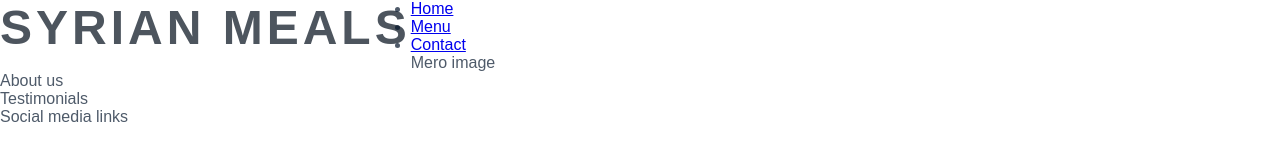
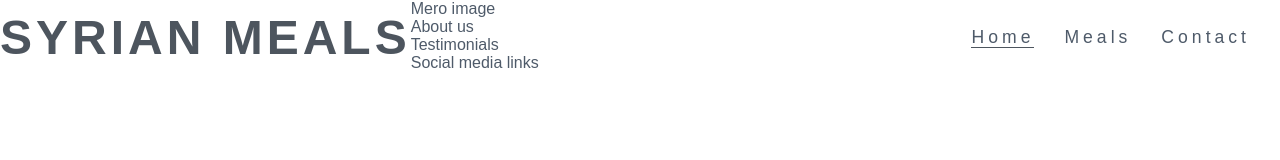
Before and after one commit to Majdi-Aref/syrian-meals, a plain HTML site: page index.html in a window 1280 px wide. Drawn offline with Linux system fonts and the light colour scheme; a web font is replaced by a local one.

Commit message:
Style navigation links

```diff
--- a/assets/css/style.css
+++ b/assets/css/style.css
@@ -25,3 +25,34 @@ h1, h2 {
     float: left;
     font-size: 300%;
 }
+
+/* navigation links */
+
+#menu {
+    font-size: 110%;
+    letter-spacing: 4px;
+    float: right;
+}
+
+#menu, #logo {
+    line-height: 75px;
+}
+
+#menu li {
+    float: left;
+    list-style-type: none;
+    margin-right: 30px;
+}
+
+#menu a {
+    text-decoration: none;
+    color: inherit;
+}
+
+#menu a:hover {
+    border-bottom: 1px solid  rgba(2, 13, 26, 0.7);
+}
+
+.active {
+    border-bottom: 1px solid  rgba(2, 13, 26, 0.7);
+}
--- a/index.html
+++ b/index.html
@@ -19,15 +19,15 @@
             </h1>
         </a>
         <nav>
-            <ul>
+            <ul id="menu">
                 <li>
-                    <a href="index.html">
+                    <a href="index.html" class="active">
                         Home
                     </a>
                 </li>
                 <li>
                     <a href="#">
-                        Menu
+                        Meals
                     </a>
                 </li>
                 <li>
```
